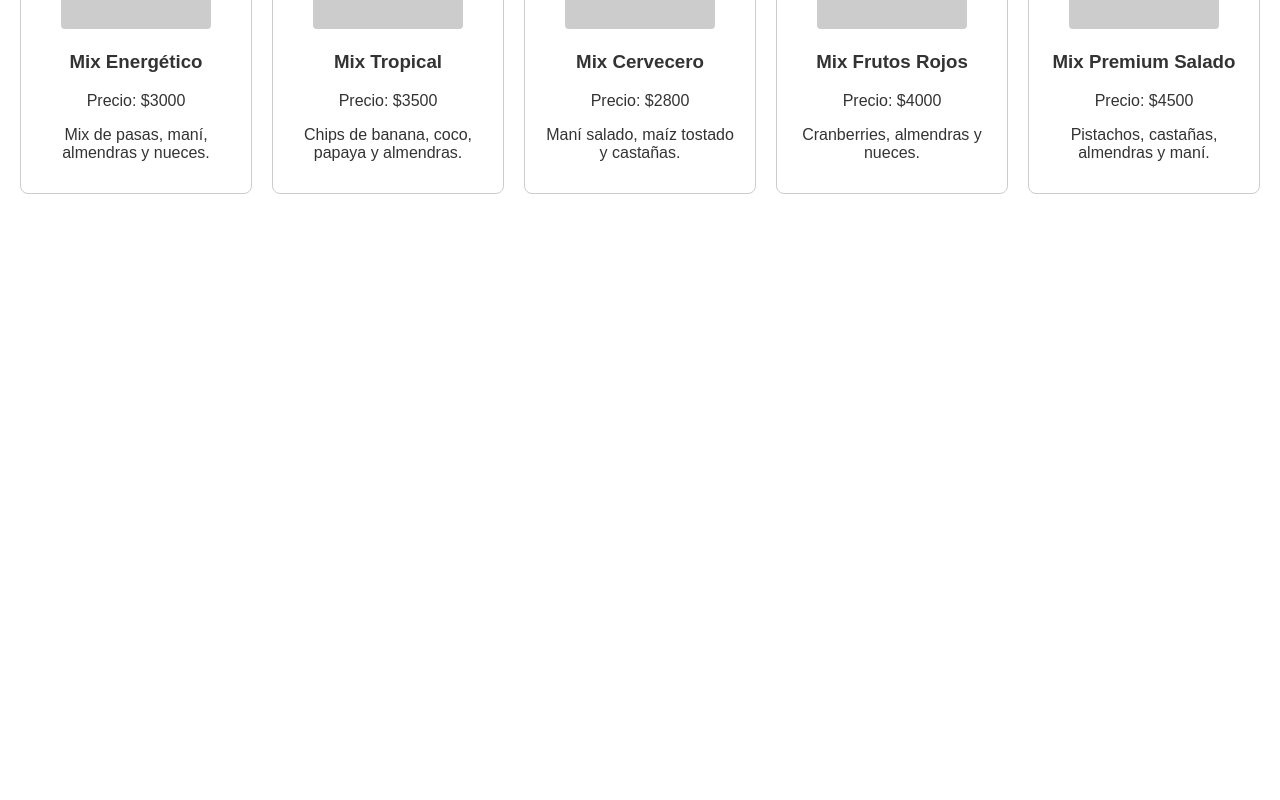
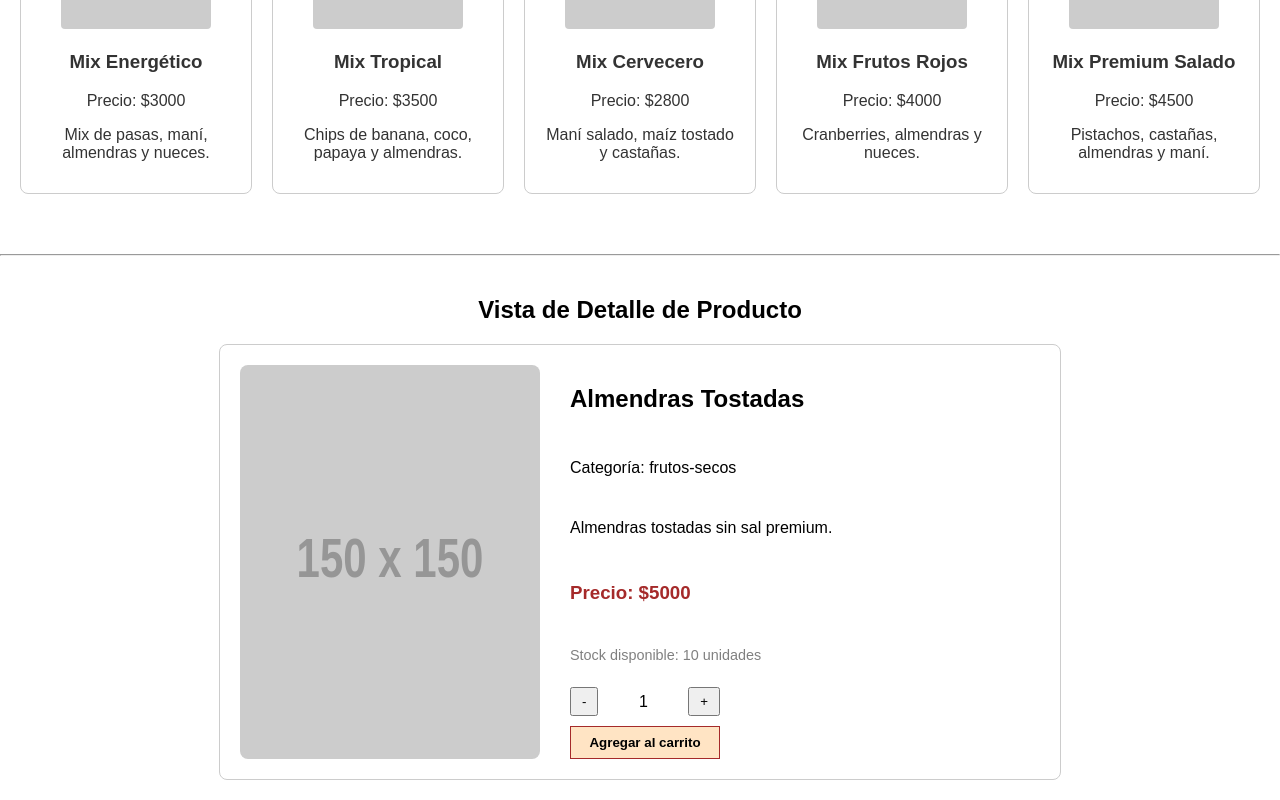
Before and after one commit to ccibenja/FrutosSecos-Loica-TiendaOnline, a React (Vite) app: page / in a window 1280 px wide. Shown: the part 1422-2222 px from the top of the page. Before the commit the page ends 1636 px from the top, so only its background shows below. Built offline with nearby package versions, Linux system fonts and the light colour scheme.

Commit message:
Pre-entrega 4: Creacion de ItemDetailContainer, ItemDetail e ItemCount con promesa dinamica

```diff
--- a/src/App.jsx
+++ b/src/App.jsx
@@ -1,12 +1,19 @@
 import Navbar from "./components/Navbar/Navbar";
 import ItemListContainer from "./components/ItemListContainer/ItemListContainer";
+import ItemDetailContainer from "./components/ItemDetailContainer/ItemDetailContainer";
 import "./App.css";
 
 function App() {
   return (
     <div>
       <Navbar />
-      <ItemListContainer greeting="¡Hola! Bienvenidos a mi tienda de Frutos Secos" />
+      <ItemListContainer greeting="¡Hola! Bienvenidos a mi tienda de Frutos Secos - Loica" />
+
+      <hr style={{margin: "40px 0"}} /> {/* Una línea separadora */}
+
+      {/* Agregamos el contenedor del detalle abajo */}
+      <h2 style={{textAlign: "center"}}>Vista de Detalle de Producto</h2>
+      <ItemDetailContainer />
     </div>
   );
 }
--- /dev/null
+++ b/src/components/ItemCount/ItemCount.css
@@ -0,0 +1,22 @@
+.item-count {
+  display: flex;
+  flex-direction: column;
+  gap: 10px;
+  width: 150px;
+}
+.controles {
+  display: flex;
+  justify-content: space-between;
+  align-items: center;
+}
+.controles button {
+  padding: 5px 10px;
+  cursor: pointer;
+}
+.btn-agregar {
+  background-color: bisque;
+  border: 1px solid brown;
+  padding: 8px;
+  cursor: pointer;
+  font-weight: bold;
+}
--- /dev/null
+++ b/src/components/ItemCount/ItemCount.jsx
@@ -0,0 +1,31 @@
+import { useState } from "react";
+import "./ItemCount.css";
+
+function ItemCount({ stock }) {
+  const [contador, setContador] = useState(1); // Arranca en 1
+
+  const sumar = () => {
+    if (contador < stock) {
+      setContador(contador + 1);
+    }
+  };
+
+  const restar = () => {
+    if (contador > 1) { // No permitimos bajar de 1
+      setContador(contador - 1);
+    }
+  };
+
+  return (
+    <div className="item-count">
+      <div className="controles">
+        <button onClick={restar}>-</button>
+        <span>{contador}</span>
+        <button onClick={sumar}>+</button>
+      </div>
+      <button className="btn-agregar">Agregar al carrito</button>
+    </div>
+  );
+}
+
+export default ItemCount;
--- /dev/null
+++ b/src/components/ItemDetail/ItemDetail.css
@@ -0,0 +1,26 @@
+.detalle-producto {
+  display: flex;
+  gap: 30px;
+  border: 1px solid #ccc;
+  padding: 20px;
+  border-radius: 8px;
+  max-width: 800px;
+  margin: 20px auto; /* Para centrarlo en la pantalla */
+  background-color: white;
+}
+.detalle-producto img {
+  width: 300px;
+  border-radius: 8px;
+}
+.info-producto {
+  display: flex;
+  flex-direction: column;
+  gap: 10px;
+}
+.precio {
+  color: brown;
+}
+.stock {
+  font-size: 0.9rem;
+  color: gray;
+}
--- /dev/null
+++ b/src/components/ItemDetail/ItemDetail.jsx
@@ -0,0 +1,23 @@
+import ItemCount from "../ItemCount/ItemCount";
+import "./ItemDetail.css";
+
+function ItemDetail({ producto }) {
+  return (
+    <div className="detalle-producto">
+      <img src={producto.img} alt={producto.name} />
+
+      <div className="info-producto">
+        <h2>{producto.name}</h2>
+        <p className="categoria">Categoría: {producto.category}</p>
+        <p className="descripcion">{producto.description}</p>
+        <h3 className="precio">Precio: ${producto.price}</h3>
+        <p className="stock">Stock disponible: {producto.stock} unidades</p>
+
+        {/* Aquí reutilizamos el contador pasándole el stock del producto */}
+        <ItemCount stock={producto.stock} />
+      </div>
+    </div>
+  );
+}
+
+export default ItemDetail;
--- /dev/null
+++ b/src/components/ItemDetailContainer/ItemDetailContainer.jsx
@@ -0,0 +1,28 @@
+import { useState, useEffect } from "react";
+import { getProductById } from "../../mock/asyncMock";
+import ItemDetail from "../ItemDetail/ItemDetail";
+
+function ItemDetailContainer() {
+  const [producto, setProducto] = useState(null);
+
+  useEffect(() => {
+    // Por ahora le pasamos el id "1" a mano como pide la consigna.
+    // Más adelante este id vendrá de la URL.
+    getProductById(1)
+      .then((respuesta) => {
+        setProducto(respuesta);
+      })
+      .catch((error) => {
+        console.log("Error al obtener el producto:", error);
+      });
+  }, []);
+
+  return (
+    <div>
+      {/* Si el producto es null, muestro cargando. Si ya llegó, muestro el componente */}
+      {producto ? <ItemDetail producto={producto} /> : <p style={{textAlign: "center"}}>Cargando detalle...</p>}
+    </div>
+  );
+}
+
+export default ItemDetailContainer;
--- a/src/mock/asyncMock.js
+++ b/src/mock/asyncMock.js
@@ -36,3 +36,19 @@ export const getProducts = () => {
     }, 2000); // 2 segundos de espera
   });
 };
+
+// Función para buscar un solo producto por su ID
+export const getProductById = (productId) => {
+  return new Promise((resolve, reject) => {
+    setTimeout(() => {
+      // Usamos .find() para buscar el producto que coincida con el id
+      const productoEncontrado = productos.find((p) => p.id === productId);
+
+      if (productoEncontrado) {
+        resolve(productoEncontrado);
+      } else {
+        reject(new Error("Producto no encontrado"));
+      }
+    }, 1000); // Simulamos 1 segundo de demora
+  });
+};
```
